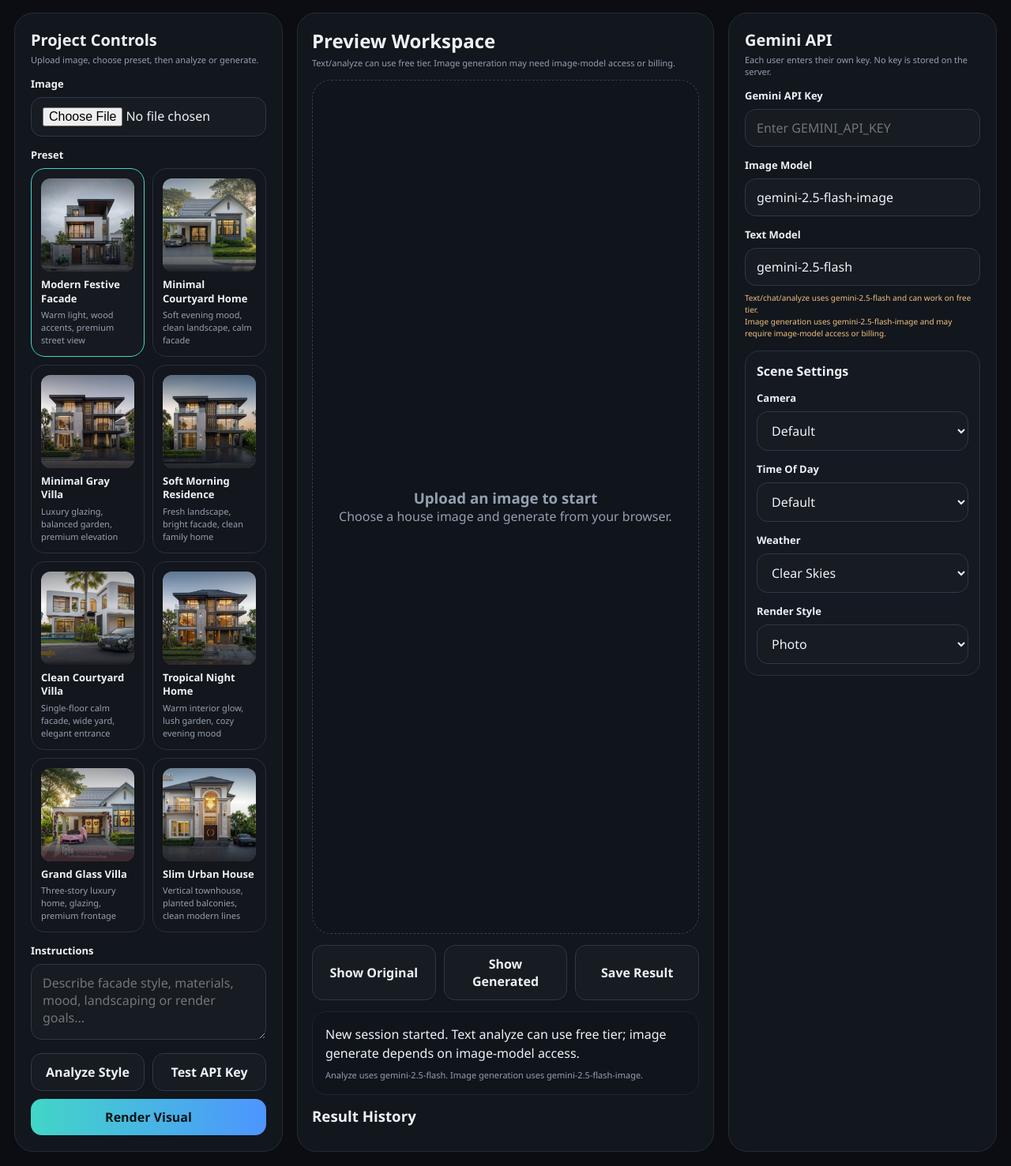
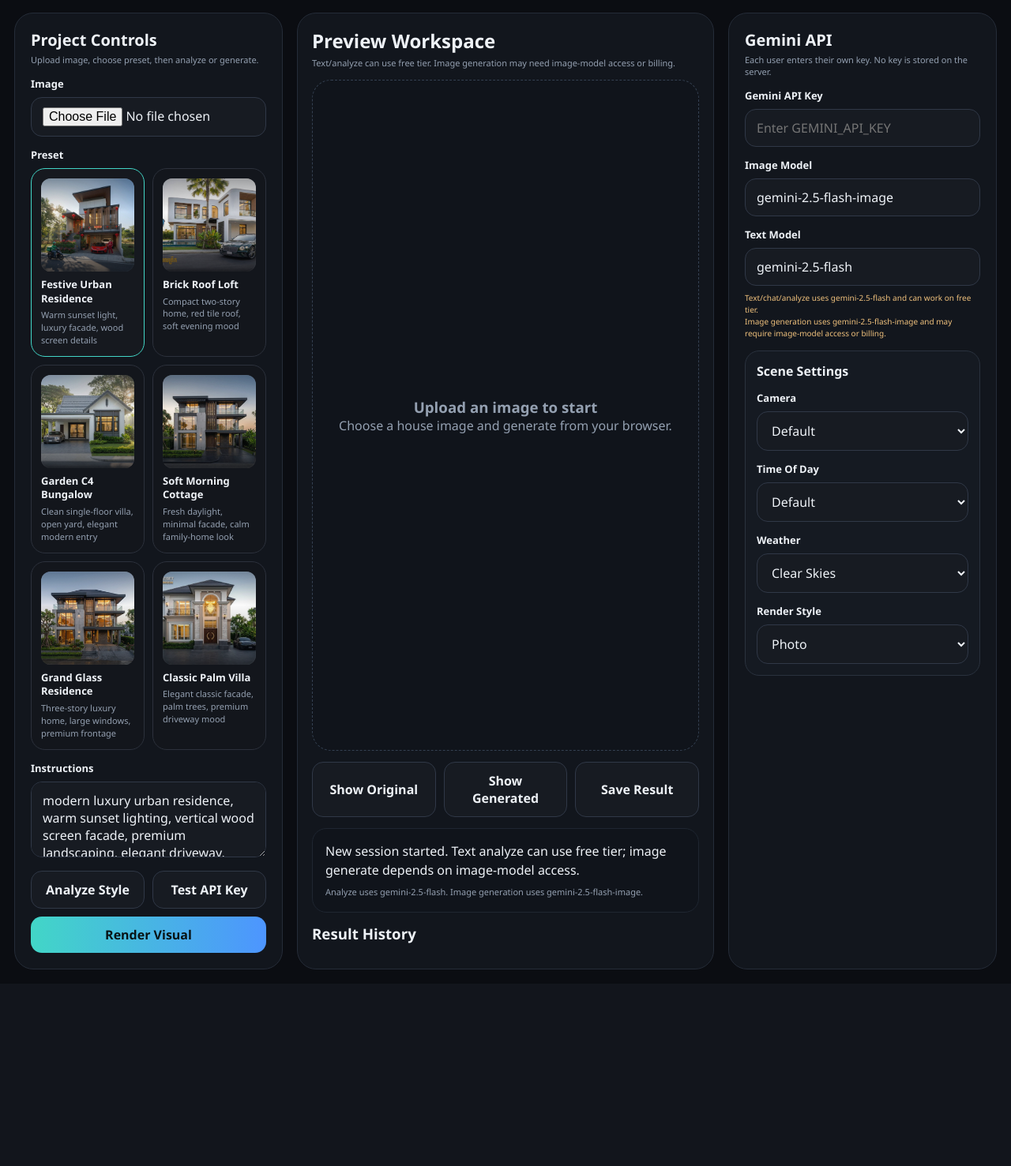
Before and after one commit to pisalreach1-glitch/ai-house-visualizer, a Flask app: page / in a window 1280 px wide. Shown: the part 114-1591 px from the top of the page at 79% size. After the commit the page ends 1342 px from the top, so only its background shows below. Run offline with Flask 3, Linux system fonts and the light colour scheme.

Commit message:
Update presets and auto-fill prompts

```diff
--- a/templates/index.html
+++ b/templates/index.html
@@ -242,7 +242,7 @@
         <div class="label">Preset</div>
         <div class="presets" id="presetGrid">
           {% for key, preset in presets.items() %}
-          <div class="preset {% if loop.first %}active{% endif %}" data-preset="{{ key }}">
+          <div class="preset {% if loop.first %}active{% endif %}" data-preset="{{ key }}" data-prompt="{{ preset.prompt }}">
             <div class="preset-swatch" style="background-image:url('{{ preset.image }}'); background-position: {{ preset.position }};"></div>
             <div class="preset-name">{{ preset.title }}</div>
             <div class="preset-note">{{ preset.note }}</div>
@@ -366,7 +366,7 @@
     const weatherSelect = document.getElementById("weatherSelect");
     const renderStyleSelect = document.getElementById("renderStyleSelect");
 
-    let activePreset = document.querySelector(".preset.active")?.dataset.preset || "late-afternoon-luxury";
+    let activePreset = document.querySelector(".preset.active")?.dataset.preset || "festive-urban-residence";
     let sourceImageDataUrl = "";
     let generatedImageDataUrl = "";
 
@@ -375,8 +375,13 @@
         presets.forEach(item => item.classList.remove("active"));
         card.classList.add("active");
         activePreset = card.dataset.preset;
+        promptInput.value = card.dataset.prompt || "";
       });
     });
+
+    if (document.querySelector(".preset.active")?.dataset.prompt) {
+      promptInput.value = document.querySelector(".preset.active").dataset.prompt;
+    }
 
     imageInput.addEventListener("change", async (event) => {
       const file = event.target.files[0];
--- a/web_app.py
+++ b/web_app.py
@@ -9,61 +9,47 @@
 TEXT_MODEL = "gemini-2.5-flash"
 
 PRESETS = {
-    "late-afternoon-luxury": {
-        "title": "Modern Festive Facade",
-        "note": "Warm light, wood accents, premium street view",
-        "prompt": "modern luxury villa facade, late afternoon sun, balanced greenery, premium driveway, soft warm sky, elegant front elevation",
-        "image": "/static/assets/late-afternoon-luxury.jpg",
+    "festive-urban-residence": {
+        "title": "Festive Urban Residence",
+        "note": "Warm sunset light, luxury facade, wood screen details",
+        "prompt": "modern luxury urban residence, warm sunset lighting, vertical wood screen facade, premium landscaping, elegant driveway, cinematic architectural photography, no text, no watermark",
+        "image": "/static/assets/festive-urban-residence.jpg",
+        "position": "center 42%",
+    },
+    "brick-roof-loft": {
+        "title": "Brick Roof Loft",
+        "note": "Compact two-story home, red tile roof, soft evening mood",
+        "prompt": "compact two story home, red tile roof, lush balcony plants, warm interior glow, cozy residential facade, realistic street-front architectural photo, no text, no watermark",
+        "image": "/static/assets/brick-roof-loft.jpg",
+        "position": "center 40%",
+    },
+    "garden-c4-bungalow": {
+        "title": "Garden C4 Bungalow",
+        "note": "Clean single-floor villa, open yard, elegant modern entry",
+        "prompt": "single floor modern bungalow, wide front yard, clean landscape, elegant front porch, premium residential photography, balanced greenery, no text, no watermark",
+        "image": "/static/assets/garden-c4-bungalow.jpg",
         "position": "center 44%",
     },
-    "modern-tropical": {
-        "title": "Minimal Courtyard Home",
-        "note": "Soft evening mood, clean landscape, calm facade",
-        "prompt": "modern tropical house exterior, warm wood details, clean landscape, soft golden light, luxury residential presentation",
-        "image": "/static/assets/modern-tropical.jpg",
-        "position": "center 38%",
-    },
-    "minimal-gray": {
-        "title": "Minimal Gray Villa",
-        "note": "Luxury glazing, balanced garden, premium elevation",
-        "prompt": "minimal gray luxury home, large windows, clean facade, calm landscape, elegant modern exterior, premium architecture",
-        "image": "/static/assets/minimal-gray.jpg",
+    "soft-morning-cottage": {
+        "title": "Soft Morning Cottage",
+        "note": "Fresh daylight, minimal facade, calm family-home look",
+        "prompt": "soft morning family cottage, clean gray and white facade, fresh lawn, warm window light, refined residential exterior, realistic architectural photo, no text, no watermark",
+        "image": "/static/assets/soft-morning-cottage.jpg",
         "position": "center 46%",
     },
-    "soft-morning": {
-        "title": "Soft Morning Residence",
-        "note": "Fresh landscape, bright facade, clean family home",
-        "prompt": "clean luxury home exterior, soft morning light, fresh landscape, gentle blue sky, photo-real facade, refined residential style",
-        "image": "/static/assets/soft-morning.jpg",
-        "position": "center 42%",
+    "grand-glass-residence": {
+        "title": "Grand Glass Residence",
+        "note": "Three-story luxury home, large windows, premium frontage",
+        "prompt": "three story luxury residence, large glass windows, stone and dark metal accents, warm interior lighting, premium garden frontage, photoreal architectural exterior, no text, no watermark",
+        "image": "/static/assets/grand-glass-residence.jpg",
+        "position": "center 41%",
     },
-    "clean-courtyard": {
-        "title": "Clean Courtyard Villa",
-        "note": "Single-floor calm facade, wide yard, elegant entrance",
-        "prompt": "single floor modern villa, spacious courtyard, balanced plants, elegant facade, realistic architectural photography, clean premium exterior",
-        "image": "/static/assets/clean-courtyard.jpg",
-        "position": "center 36%",
-    },
-    "tropical-night": {
-        "title": "Tropical Night Home",
-        "note": "Warm interior glow, lush garden, cozy evening mood",
-        "prompt": "tropical evening house exterior, warm interior lighting, lush garden, elegant cozy facade, realistic night architectural visualization",
-        "image": "/static/assets/tropical-night.jpg",
-        "position": "center 34%",
-    },
-    "grand-glass-villa": {
-        "title": "Grand Glass Villa",
-        "note": "Three-story luxury home, glazing, premium frontage",
-        "prompt": "three story luxury glass villa, premium landscape, large windows, warm interior lights, elegant residential elevation, photoreal exterior",
-        "image": "/static/assets/grand-glass-villa.jpg",
-        "position": "center 39%",
-    },
-    "slim-urban-house": {
-        "title": "Slim Urban House",
-        "note": "Vertical townhouse, planted balconies, clean modern lines",
-        "prompt": "slim modern urban townhouse, planted balconies, minimalist facade, elegant city residence, realistic exterior visualization",
-        "image": "/static/assets/slim-urban-house.jpg",
-        "position": "center 32%",
+    "classic-palm-villa": {
+        "title": "Classic Palm Villa",
+        "note": "Elegant classic facade, palm trees, premium driveway mood",
+        "prompt": "classic luxury villa facade, symmetrical composition, palm trees, chandelier foyer, premium driveway, elegant residential architecture, realistic exterior render, no text, no watermark",
+        "image": "/static/assets/classic-palm-villa.jpg",
+        "position": "center 45%",
     },
 }
 
```
Also changed, not shown: docs/index.html (+40 -51 lines), docs/Update.txt (added), static/assets/brick-roof-loft.jpg (added), static/assets/classic-palm-villa.jpg (added), static/assets/festive-urban-residence.jpg (added), static/assets/garden-c4-bungalow.jpg (added), static/assets/grand-glass-residence.jpg (added), static/assets/soft-morning-cottage.jpg (added), 6 other files.
